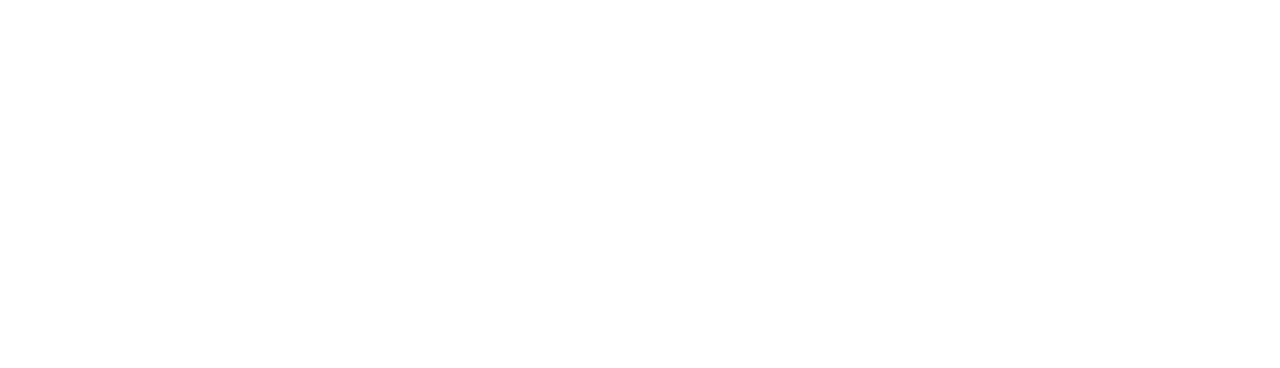
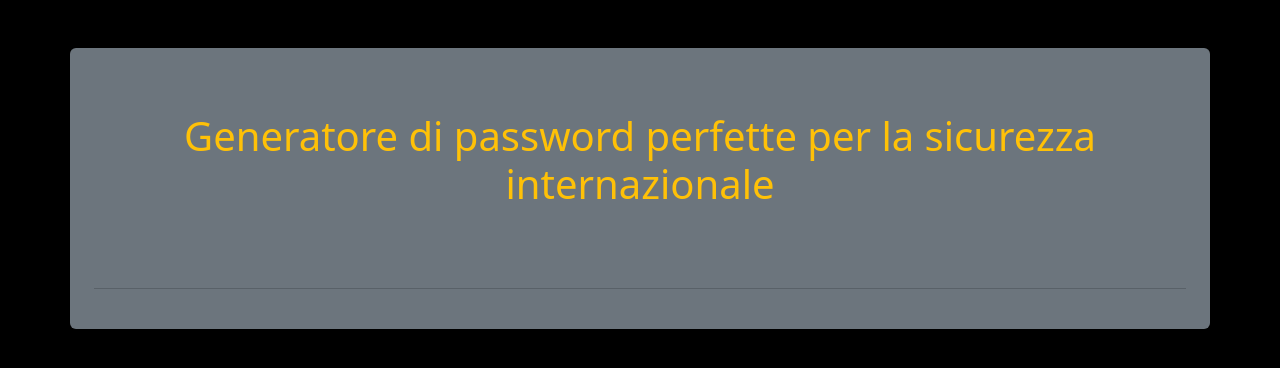
Before and after one commit to MarcoBione/js-pwdgen-wannabe, a plain HTML site: page index.html in a window 1280 px wide. Drawn offline with nearby package versions, Linux system fonts and the light colour scheme.

Commit message:
Add index structure + style

```diff
--- a/CSS/style.css
+++ b/CSS/style.css
@@ -0,0 +1,5 @@
+*{
+    margin: 0;
+    padding: 0;
+    box-sizing: border-box;
+}
--- a/index.html
+++ b/index.html
@@ -7,12 +7,33 @@
     <!-- style -->
     <link rel="stylesheet" href="./CSS/style.css">
     <!-- /style -->
-
+    <!-- bootstrap -->
+    <link href="https://cdn.jsdelivr.net/npm/bootstrap@5.3.0-alpha1/dist/css/bootstrap.min.css" rel="stylesheet" integrity="sha384-GLhlTQ8iRABdZLl6O3oVMWSktQOp6b7In1Zl3/Jr59b6EGGoI1aFkw7cmDA6j6gD" crossorigin="anonymous">
+    <!-- /bootstrap -->
     <title>Autentication</title>
 
 </head>
 
-<body>
+<body class="bg-black">
+
+    <div class="container shadow p-3 mt-5 bg-secondary rounded">
+
+        <div class="display-1 py-5 text-center text-warning">
+            <h1>Generatore di password perfette per la sicurezza internazionale</h1>
+        </div>
+
+        <div class="box p-2 text-center">
+
+            <p id="congrats" class="display-5 text-light"></p>
+            <hr>
+            <p id="user" class="display-5 text-danger"></p>
+
+        </div>
+
+    </div>
+
+
+
 
     <script src="./JS/script.js"></script>
 </body>
```
